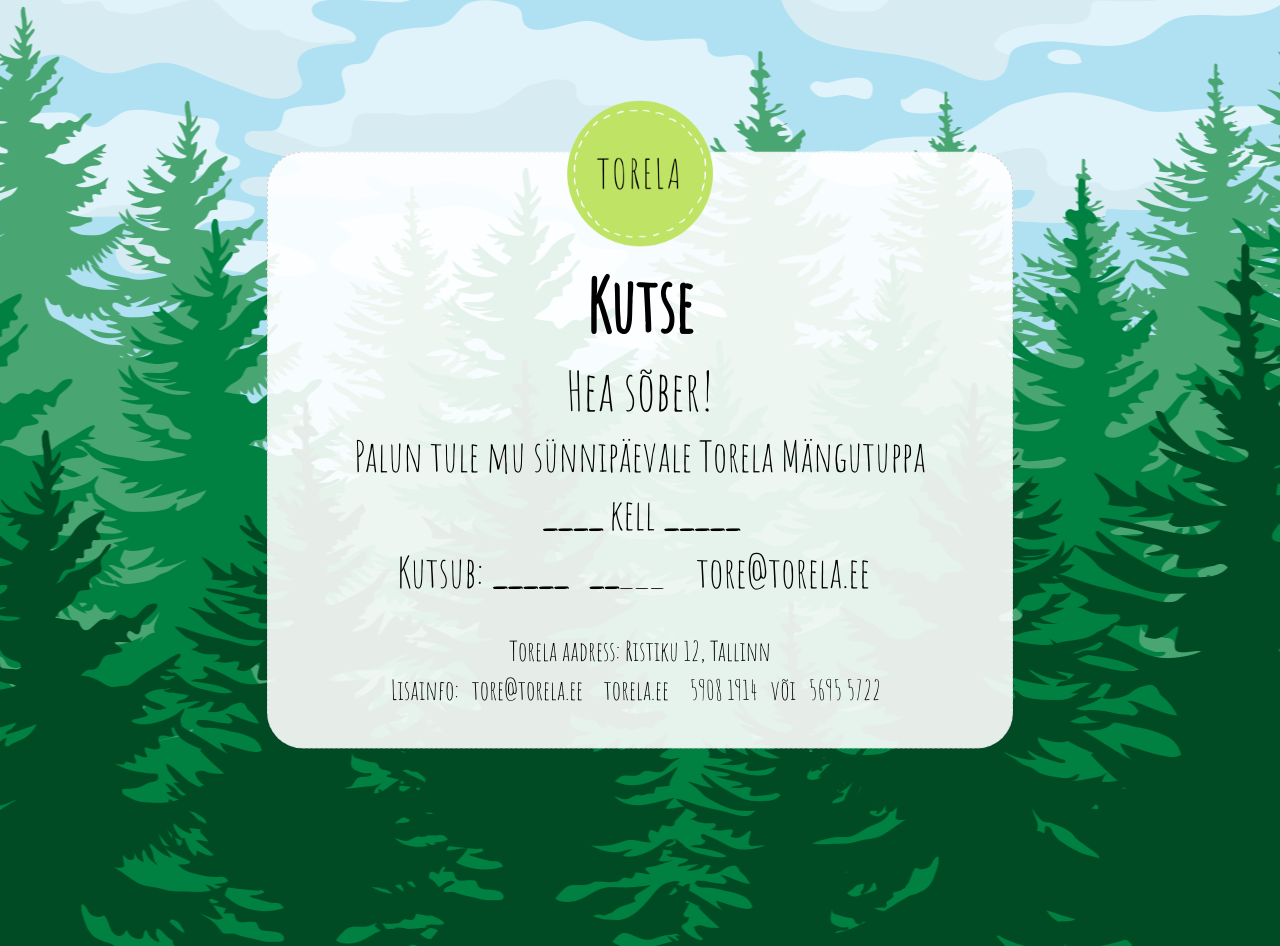
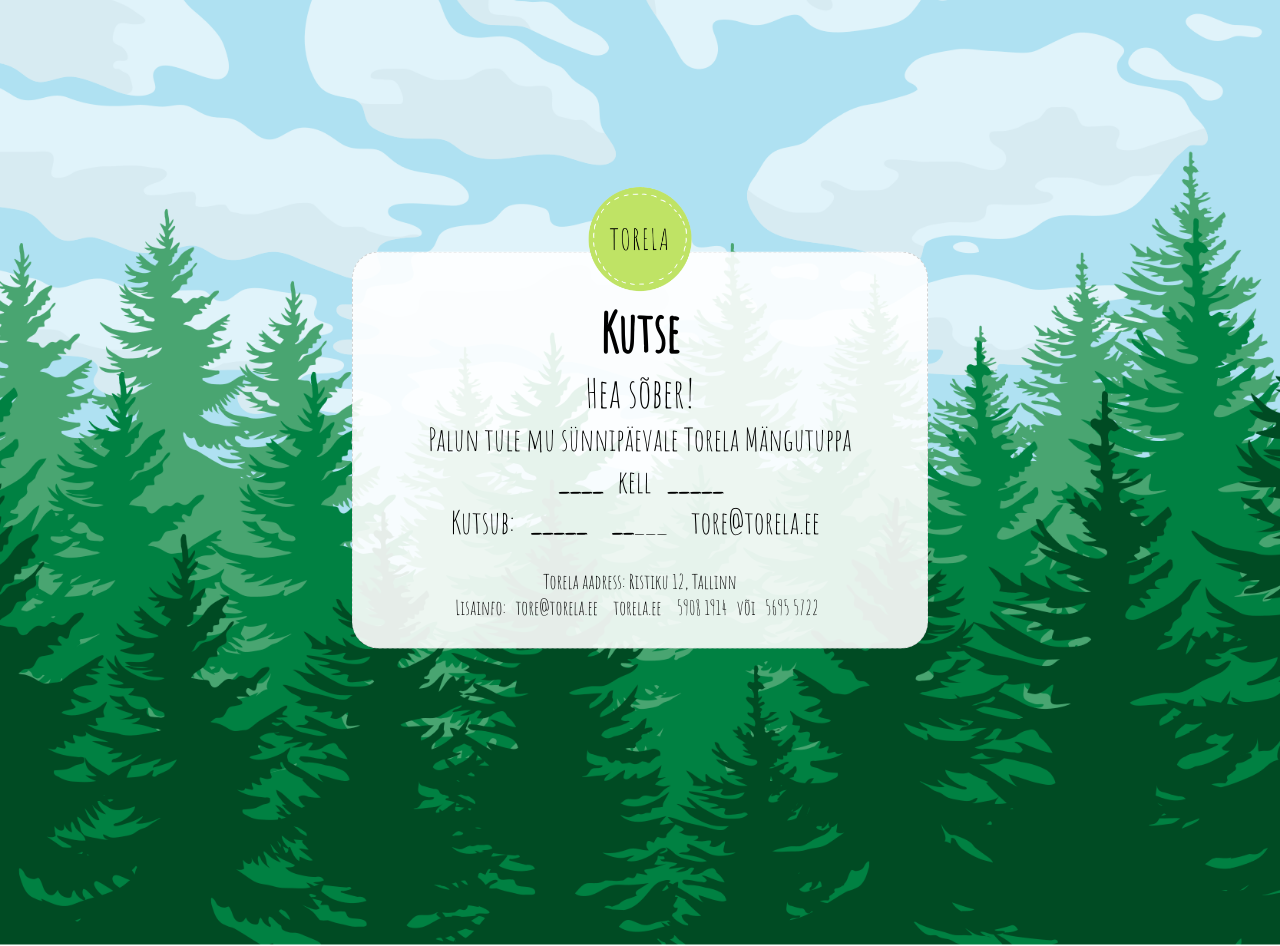
Before and after one commit to mypsik/torela, a Jekyll site: the page built from kutse/index.md, in a window 1280 px wide. Built offline with Jekyll 4.4.1, drawn with Linux system fonts in a browser that asks for light colours.

Commit message:
make background image printable

```diff
--- a/_layouts/invitation.html
+++ b/_layouts/invitation.html
@@ -6,6 +6,7 @@
   @import '/styles/invitation.css?{{ site.time | date: '%s' }}';
 </style>
 
+<img class="bg" src="/img/taust-mets-1.png">
 <div class="block">
   <a href="{%if page.lang == 'et'%}/{%else%}/{{ page.lang }}{%endif%}">
     <img src="/img/logo.png" class="logo" alt="Torela mängumaa">
--- a/js/invitation.js
+++ b/js/invitation.js
@@ -7,7 +7,7 @@
     $('#date').text(dateParts[2] + '.' + dateParts[1])
     $('#time').text(b.time)
     $('#name').text(b.childName)
-    $('a[href="tel:"]').text(b.phone).attr('tel:' + b.phone)
-    $('a[href="mailto:"]').text(b.email).attr('mailto:' + b.email)
+    $('a[href="tel:"]').text(b.phone).attr('href', 'tel:' + b.phone)
+    $('a[href="mailto:"]').text(b.email).attr('href', 'mailto:' + b.email)
   })
 })()
--- a/styles/invitation.css
+++ b/styles/invitation.css
@@ -1,29 +1,35 @@
 html {
-  font-size: 36px;
+  font-size: 20pt;
 }
 
 body {
-  background-position: center -500px;
   text-align: center;
+  background: white;
+  overflow: hidden;
+}
+
+.bg {
+  position: absolute;
+  left: 0;
+  width: 100%;
 }
 
 body > .block {
-  width: 600px;
+  width: 350pt;
   margin: 0 auto;
   position: absolute;
   left: 0;
   right: 0;
-  top: 50%;
-  transform: translateY(-50%);
-  padding-top: 60px;
+  padding-top: 10pt;
   padding-bottom: 1rem;
 }
 
 .logo {
   position: absolute;
-  width: 150px;
-  height: 150px;
-  top: -90px;
+  padding: 0;
+  width: 80pt;
+  height: 80pt;
+  top: -50pt;
   left: 0;
   right: 0;
   margin: 0 auto;
@@ -31,7 +37,7 @@
 
 h1, h2, h3, h4 {
   font-weight: normal;
-  margin: 5px 0;
+  margin: 1pt 0;
 }
 
 h1 {
@@ -47,7 +53,24 @@
   margin-top: 1rem;
 }
 
-a {
+a, b {
   color: black;
   margin: 0 0.3em;
 }
+
+@media screen {
+  .bg {
+    top: -20vh;
+  }
+
+  body > .block {
+    top: 50%;
+    transform: translateY(-50%);
+  }
+}
+
+@media print {
+  body > .block {
+    top: 60pt;
+  }
+}
```
